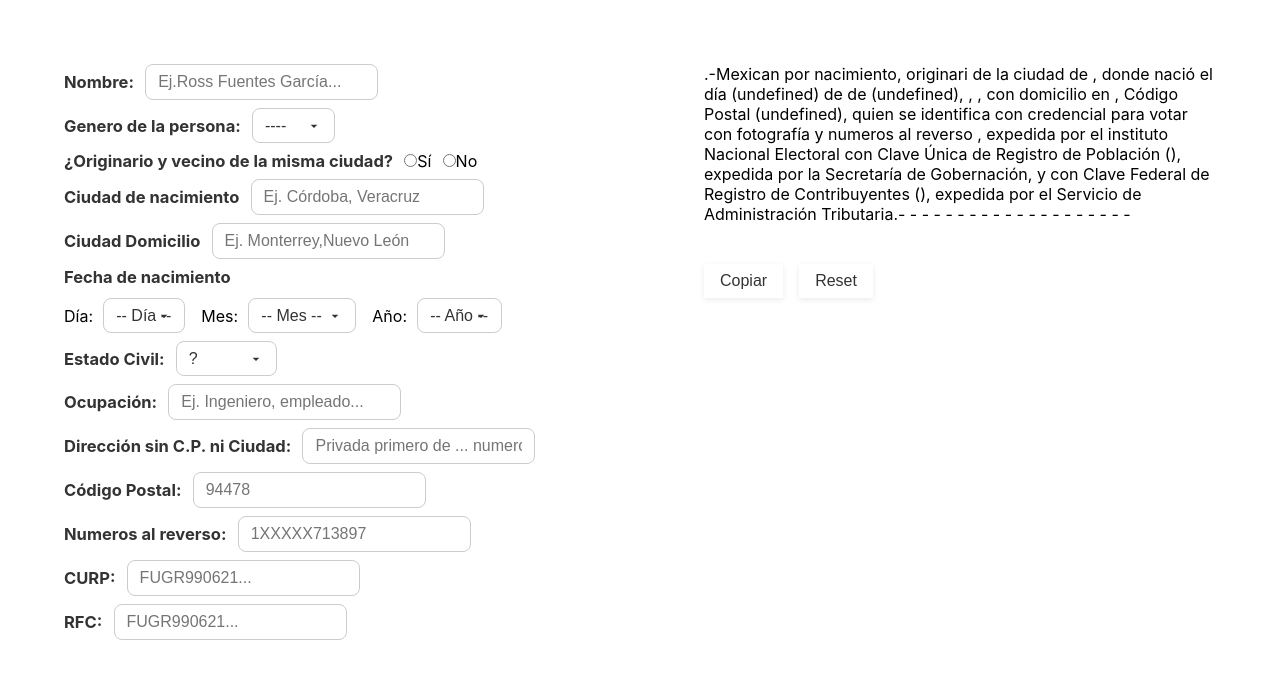
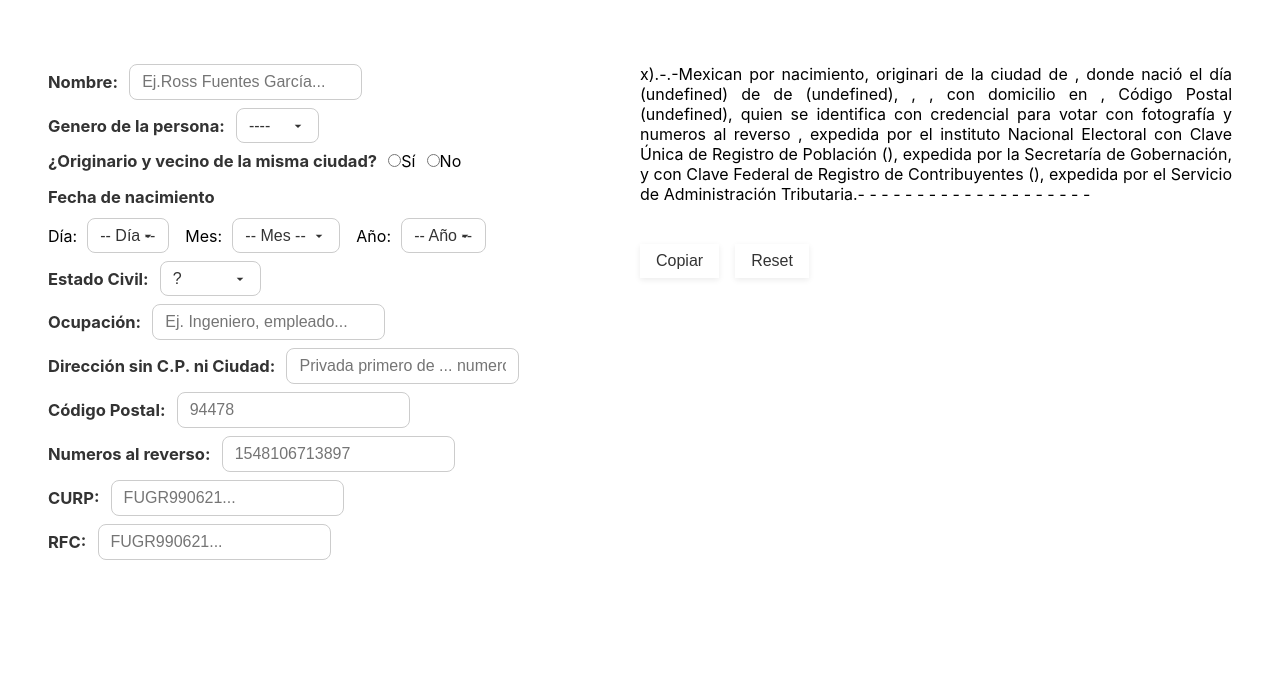
Before and after one commit to bornsrss14/generales-not-nueve, a React (Create React App) app in the folder generales-notaria/: page / in a window 1280 px wide. Shown: the top 678 px of the page. Built offline with nearby package versions, Linux system fonts and the light colour scheme.

Commit message:
se actualiza el error de los decimales y aparte se le agrega condicional de tipo de dato

```diff
--- a/generales-notaria/src/App.css
+++ b/generales-notaria/src/App.css
@@ -5,7 +5,8 @@
 }
 .App {
   display: grid;
-  grid-template-columns: repeat(2, 1fr);
+  grid-template-columns: repeat(2, 37rem);
+  justify-content: center;
 }
 .buttons {
   display: flex;
@@ -34,10 +35,12 @@
   flex-direction: column;
   width: 100%;
   max-width: 100%;
-  padding: 4rem;
+  padding: 4rem 0rem;
   gap: 0.5rem;
 }
-
+.texto-justificado {
+  text-align: justify;
+}
 .input-simple {
   width: 100%;
   max-width: fit-content;
@@ -112,3 +115,14 @@
   flex-direction: column;
   gap: 0.5rem;
 }
+
+/* appearance */
+
+input[type="number"]::-webkit-inner-spin-button,
+input[type="number"]::-webkit-outer-spin-button {
+  -webkit-appearance: none;
+  margin: 0;
+}
+input[type="number"] {
+  -moz-appearance: textfield;
+}
--- a/generales-notaria/src/components/SeleccionGenerales.js
+++ b/generales-notaria/src/components/SeleccionGenerales.js
@@ -91,7 +91,10 @@ export const SeleccionGenerales = ({ datos, onHandleSetData }) => {
         </label>
       </div>
       <div className="domicilioYVecino">
-        <div className="p-4">
+        <div className="p-4"></div>
+        {datos.originariaYVecina !== null &&
+          (datos.originariaYVecina ? (
+            <>
               <label className="question">Ciudad de nacimiento</label>
               <input
                 placeholder="Ej. Córdoba, Veracruz"
@@ -101,10 +104,24 @@ export const SeleccionGenerales = ({ datos, onHandleSetData }) => {
                 className="input-simple"
                 onChange={(e) => onHandleSetData("originTown", e.target.value)}
               />
-        </div>
-        {!datos.originariaYVecina && (
-          <VecinoYOriginario datos={datos} onHandleSetData={onHandleSetData} />
-        )}
+            </>
+          ) : (
+            <>
+              <label className="question">Ciudad de nacimiento</label>
+              <input
+                placeholder="Ej. Córdoba, Veracruz"
+                id="origen"
+                value={datos.originTown}
+                type="text"
+                className="input-simple"
+                onChange={(e) => onHandleSetData("originTown", e.target.value)}
+              />
+              <VecinoYOriginario
+                datos={datos}
+                onHandleSetData={onHandleSetData}
+              />
+            </>
+          ))}
       </div>
 
       <div className="p-4 date-birth">
@@ -216,7 +233,7 @@ export const SeleccionGenerales = ({ datos, onHandleSetData }) => {
         </label>
         <input
           id="cp-address"
-          type="text"
+          type="number"
           value={datos.postalCode}
           onChange={(e) => onHandleSetData("postalCode", e.target.value)}
           placeholder="94478"
@@ -229,10 +246,10 @@ export const SeleccionGenerales = ({ datos, onHandleSetData }) => {
         </label>
         <input
           id="cp-address"
-          type="text"
+          type="number"
           value={datos.backNumbers}
           onChange={(e) => onHandleSetData("backNumbers", e.target.value)}
-          placeholder="1XXXXX713897"
+          placeholder="1548106713897"
           className="input-simple"
         />
       </div>
--- a/generales-notaria/src/components/UiGenerales.js
+++ b/generales-notaria/src/components/UiGenerales.js
@@ -39,6 +39,10 @@ export const UiGenerales = React.forwardRef(({ datos, children }, ref) => {
       13: "trece",
       14: "catorce",
       15: "quince",
+      16: "dieciséis",
+      17: "diecisiete",
+      18: "dieciocho",
+      19: "diecinueve",
       20: "veinte",
       21: "veintiuno",
       22: "veintidós",
@@ -151,6 +155,10 @@ export const UiGenerales = React.forwardRef(({ datos, children }, ref) => {
       13: "trece",
       14: "catorce",
       15: "quince",
+      16: "dieciséis",
+      17: "diecisiete",
+      18: "dieciocho",
+      19: "diecinueve",
       20: "veinte",
       30: "treinta",
       40: "cuarenta",
@@ -225,8 +233,8 @@ export const UiGenerales = React.forwardRef(({ datos, children }, ref) => {
   console.log(numeroATexto(94472));
   return (
     <div className="container-generales">
-      <p ref={ref}>
-        {`${datos.fullName.toUpperCase()}.-Mexican${
+      <p className="texto-justificado" ref={ref}>
+        {`x).-${datos.fullName.toUpperCase()}.-Mexican${
           datos.genero
         } por nacimiento, ${
           datos.originariaYVecina
```
Lines whose indentation alone changed are shown as unchanged.
